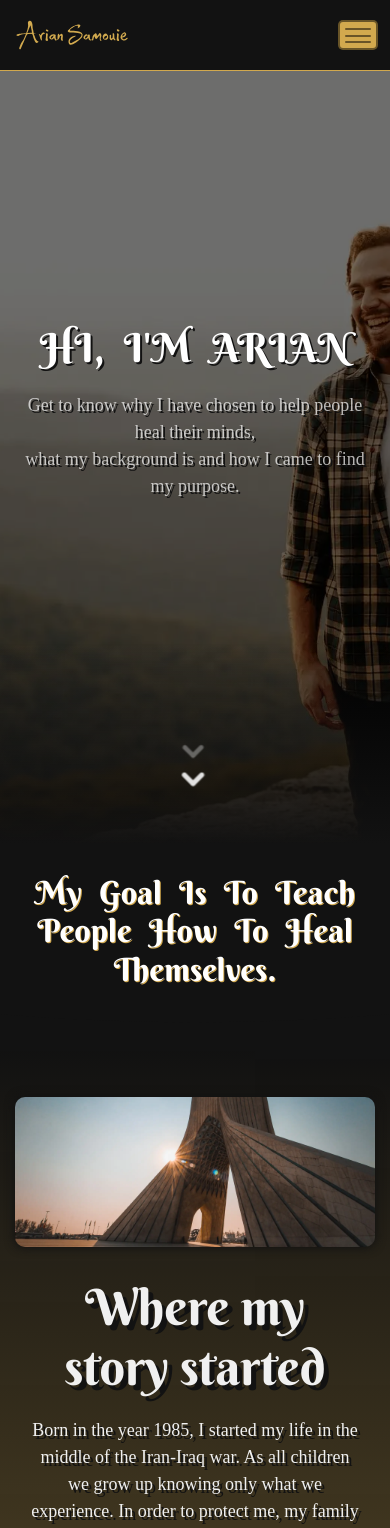
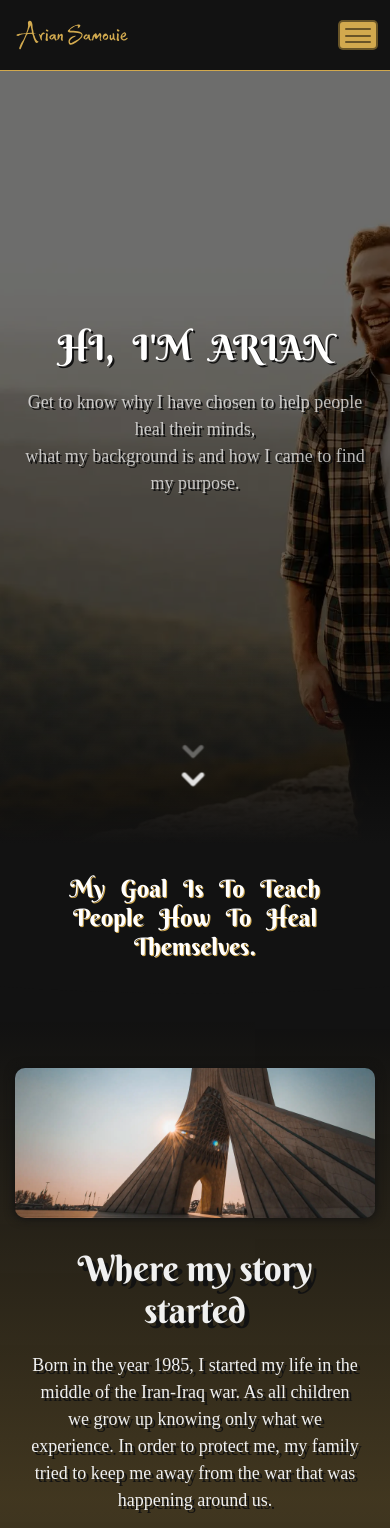
Before and after one commit to ariansamouiehome/life-coaching, a Next.js app: page /meet-arian in a window 390 px wide. Shown: the top 1528 px of the page. Built offline with nearby package versions, Linux system fonts and the light colour scheme; a web font is replaced by a local one.

Commit message:
changed font size and added react device check

```diff
--- a/components/ColumnInfoImage/index.scss
+++ b/components/ColumnInfoImage/index.scss
@@ -50,7 +50,7 @@
     }
 
     .content-head-title {
-      font-size: 32px;
+      font-size: 24px;
       transition: 1s;
       font-family: $brand-font-heading-one;
       color: $white;
--- a/components/FullWidthImageTextBanner/index.scss
+++ b/components/FullWidthImageTextBanner/index.scss
@@ -90,7 +90,7 @@
       font-family: $brand-font-heading-one;
       word-spacing: 10px;
       text-shadow: 2px 2px $brand-black;
-      font-size: 40px;
+      font-size: 35px;
       @include media-breakpoint-up(sm) {
         font-size: 60px;
       }
--- a/components/FullWidthInfo/index.scss
+++ b/components/FullWidthInfo/index.scss
@@ -12,11 +12,14 @@
     .content-head-title {
       color: $brand-black;
       font-family: $brand-font-heading-one;
-      font-size: 50px;
       text-shadow: 2px 2px rgba($brand-white, 0.5);
       margin: 0 0 30px;
       word-spacing: 10px;
       transition: 1s;
+      font-size: 35px;
+      @include media-breakpoint-up(xs) {
+        font-size: 50px;
+      }
 
       &:before {
         background: $brand-black;
--- a/components/ImageSideText/index.scss
+++ b/components/ImageSideText/index.scss
@@ -68,9 +68,12 @@
 
     .content-title {
       color: $brand-white;
-      font-size: 50px;
       text-shadow: 5px 5px $brand-black;
       font-family: $brand-font-heading-one;
+      font-size: 35px;
+      @include media-breakpoint-up(xs) {
+        font-size: 50px;
+      }
     }
 
     .body-copy {
--- a/components/Layout/Footer/index.scss
+++ b/components/Layout/Footer/index.scss
@@ -1,6 +1,7 @@
 .main-footer {
   border-top: 1px solid $brand-color-one;
   padding-top: 50px;
+  overflow: hidden;
   @include media-breakpoint-up(sm) {
     padding-top: 0;
   }
--- a/containers/Home/index.jsx
+++ b/containers/Home/index.jsx
@@ -33,7 +33,6 @@ const Home = () => {
             <FullWidthImageTextBanner
                 title="BECOME THE MOST <br /> AUTHENTIC YOU"
                 description="The further away we are from our most authentic self,<br /> the further away we are to healing."
-                // backgroundImage="https://c.pxhere.com/images/b5/34/8ffebf573eafb155f46e10c0e507-1617158.webp!d"
                 backgroundImage="/images/peace.webp"
                 contentCenter
                 showScrollArrow
--- a/package.json
+++ b/package.json
@@ -22,6 +22,7 @@
     "nodemailer": "^6.6.3",
     "path": "^0.12.7",
     "react": "17.0.2",
+    "react-device-detect": "^1.17.0",
     "react-dom": "17.0.2",
     "reactstrap": "^8.9.0"
   },
--- a/pages/_app.js
+++ b/pages/_app.js
@@ -1,6 +1,7 @@
 import React, {useState, useEffect} from "react";
 import 'styles/app.scss';
 import AOS from 'aos';
+import {isMobile} from 'react-device-detect';
 import Header from "components/Layout/Header";
 import Footer from "components/Layout/Footer";
 import Router from 'next/router';
@@ -12,7 +13,7 @@ const MyApp = ({Component, pageProps}) => {
 
     useEffect(() => {
         AOS.init({
-            offset: 250,
+            offset: isMobile ? 50 : 250,
             once: true
         });
     }, []);
```
Also changed, not shown: contacts.txt, emailList.txt, 1 other file (tests, documents, lock files or other folders).
